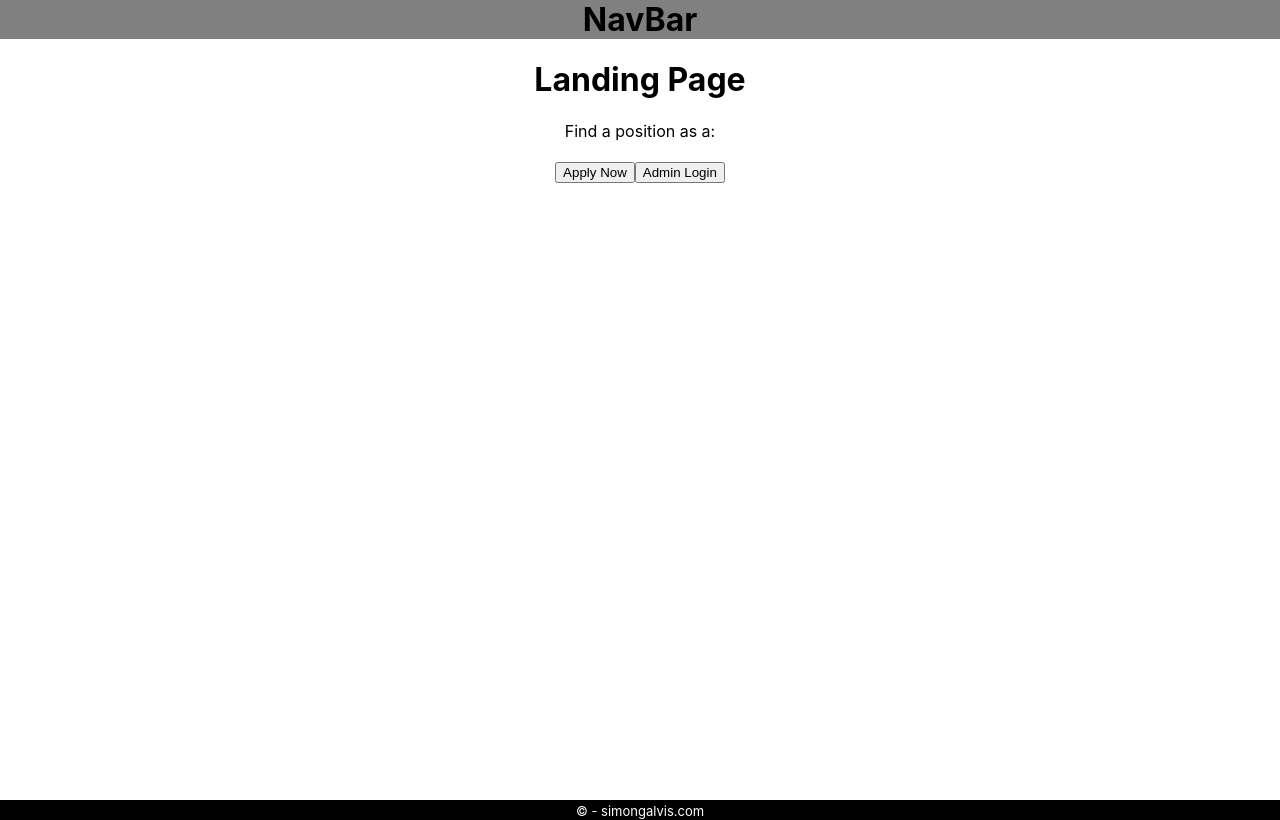
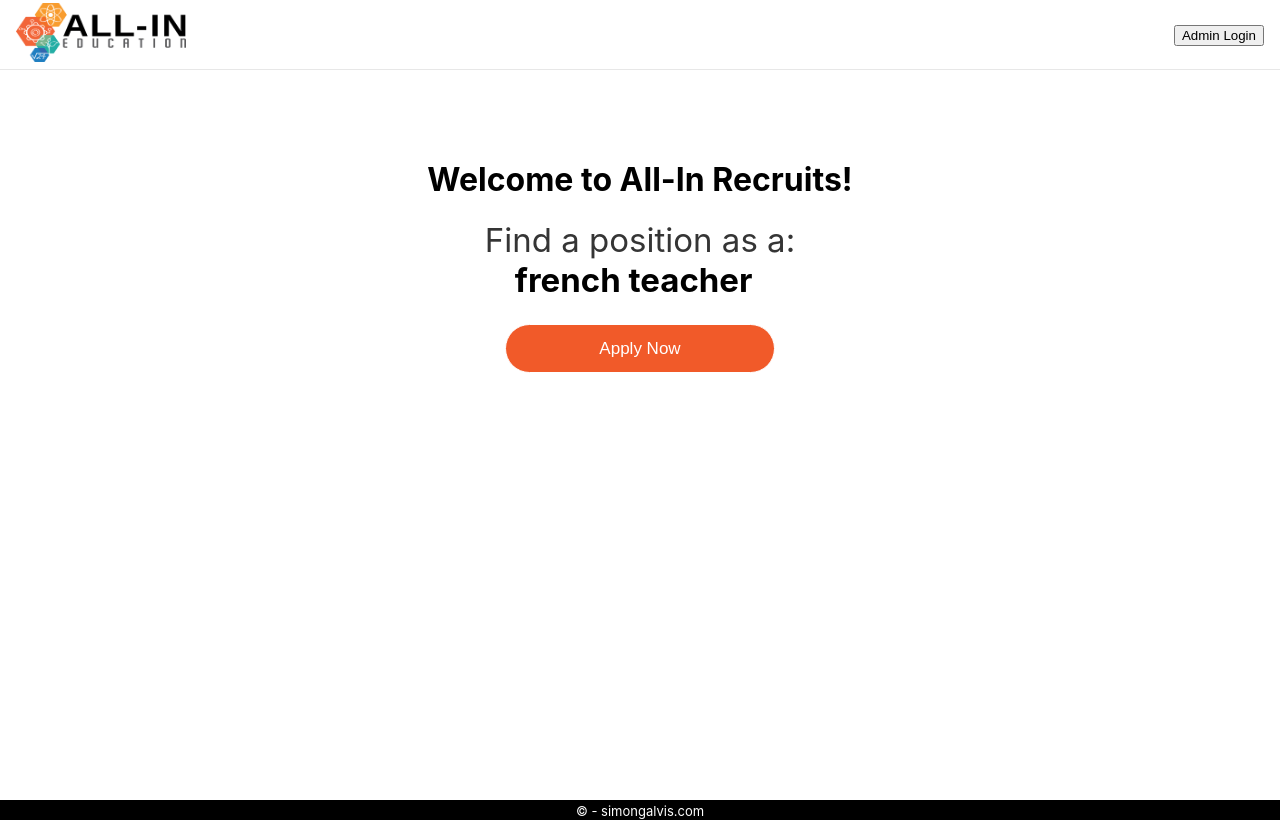
Before and after one commit to simongalvis/allinrecruits-client, a React (Create React App) app: page / in a window 1280 px wide. Built offline with nearby package versions, Linux system fonts and the light colour scheme; no server answers.

Commit message:
Ad logo and admin login to navbar

```diff
--- a/src/ApplicationPage/ApplicationPage.js
+++ b/src/ApplicationPage/ApplicationPage.js
@@ -11,7 +11,7 @@ class ApplicationPage extends React.Component{
             <div className="ApplicationPage">
                 <NavBar/>
                 <h1>Application Page</h1>
-                <h2>React type effect hero here</h2>
+
                 <ApplicationForm/>
             </div>
         )
--- a/src/LandingPage/LandingPage.css
+++ b/src/LandingPage/LandingPage.css
@@ -7,7 +7,23 @@
 
 
 }
-p{
+.typingHero{
     display: inline;
     text-align: left;
+    font-size: 33px;
+    color:rgb(0, 0, 0)
 }
+#hero-text{
+    font-size: 33px;
+    color:rgb(53, 53, 53)
+}
+#apply-button{
+    margin: 24px 24px;
+    width: 270px;
+    height:49px;
+    font-size: 17px;
+    border-radius: 33px;
+    background-color: rgb(241, 90, 41);
+    color: white;
+    border: 1px solid white;
+}
--- a/src/LandingPage/LandingPage.js
+++ b/src/LandingPage/LandingPage.js
@@ -12,26 +12,23 @@ class LandingPage extends React.Component{
         return(
             <div className="LandingPage">
                 <NavBar/>
-                <h1>Landing Page</h1>
+                <h1>Welcome to All-In Recruits!</h1>
+                <p id="hero-text">Find a position as a: {' '}  <br/>
                 <div className="typingHero">
-                <p>Find a position as a: {' '}  <br/>
-                <Typical
-                    steps={[`spanish teacher`, 1000,`french teacher`, 1000, " robotics instructor", 1000, `chess instructor`, 1000,]}
-                    loop={Infinity}
-                    wrapper="b"/>
-                </p>
+                    <Typical
+                        id="type-effect-text"
+                        steps={[`spanish teacher`, 2000,`french teacher`, 2000, " robotics instructor", 2000, `chess instructor`, 2000,]}
+                        loop={Infinity}
+                        wrapper="b"/>
+                </div>
+                </p><br/>
 
-                </div>
-                <br/>
 
 
                 <Link to="/application-page">
-                    <button>Apply Now</button>
+                    <button id="apply-button">Apply Now</button>
                 </Link>
 
-                <Link to="/admin-login">
-                    <button>Admin Login</button>
-                </Link>
 
             </div>
         )
--- a/src/NavBar/NavBar.css
+++ b/src/NavBar/NavBar.css
@@ -1,6 +1,26 @@
 .NavBar{
-    background-color: gray;
+    background-color: rgb(75, 75, 75);
 }
 h1{
     margin-top: 0;
 }
+header{
+    margin-bottom: 7%;
+    display: flex;
+    flex-direction: row;
+    justify-content: space-between;
+    align-items: center;
+    height: 5%;
+    background-color:white;
+    padding: 3px 16px;
+    border-bottom: 1px solid rgb(231, 231, 231);
+    min-height: 55px;
+
+}
+#main-logo{
+    padding-top: 7%;
+    height:59px;
+    width:170px;
+    margin:0;
+    padding:0;
+}
--- a/src/NavBar/NavBar.js
+++ b/src/NavBar/NavBar.js
@@ -1,6 +1,7 @@
 import React from 'react'
 import './NavBar.css'
-
+import logo from '../images/all-in-logo.png'
+import { Link } from 'react-router-dom'
 
 class NavBar extends React.Component{
 
@@ -10,7 +11,12 @@ class NavBar extends React.Component{
         return(
             <div className="NavBar">
                 <header>
-                    <h1>NavBar</h1>
+                    <Link to="/">
+                        <img src={logo} alt="all-in-education-logo" id="main-logo"/>
+                    </Link>
+                    <a href="/admin-login">
+                        <button  id="admin-login-button">Admin Login</button>
+                    </a>
                 </header>
 
 
```
Also changed, not shown: src/images/all-in-logo.png (added), 1 other file (tests, documents, lock files or other folders).
